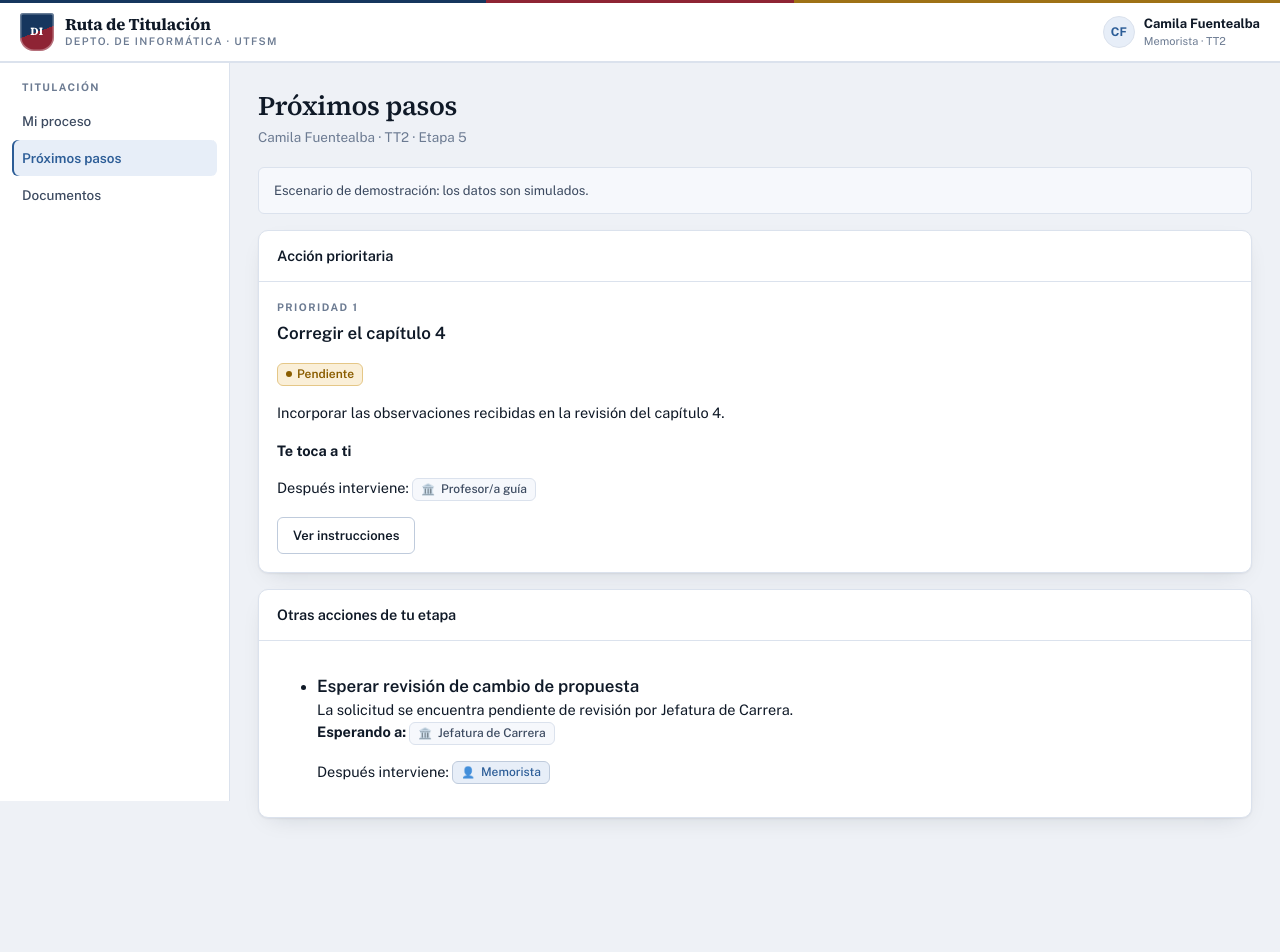
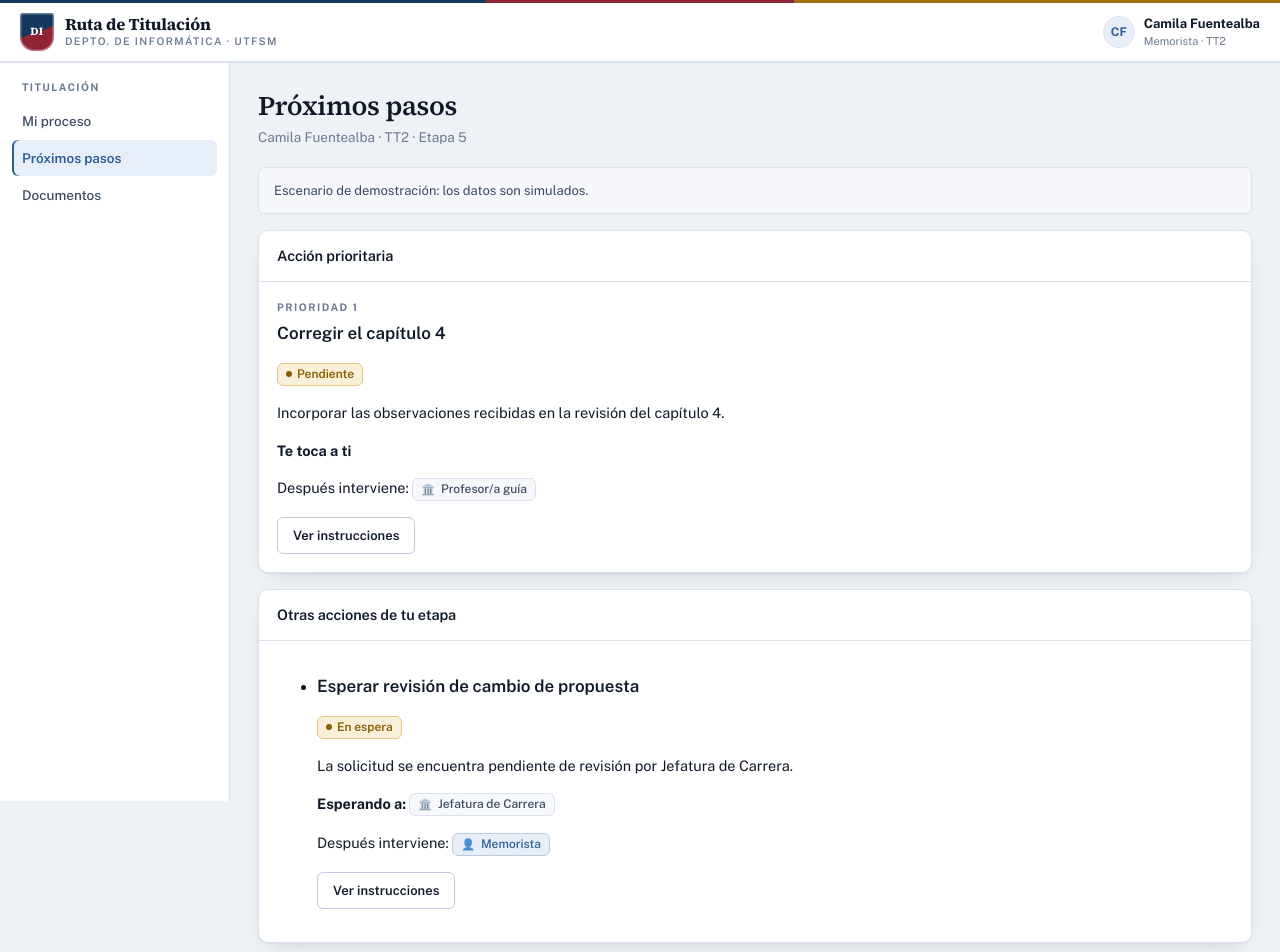
Before and after one commit to friquelmel9/INF322-Proyecto, a React (Vite) app: page /pendientes in a window 1280 px wide. Shown: the top 952 px of the page. Before the commit the page ends 898 px from the top, so only its background shows below. Built offline with nearby package versions, Linux system fonts and the light colour scheme.

Commit message:
feat: completar la lista de otras acciones

```diff
--- /dev/null
+++ b/src/components/pendientes/PendingActionsList.jsx
@@ -0,0 +1,42 @@
+import StatusBadge from "../shared/StatusBadge.jsx";
+import ResponsibilityFlow from "./ResponsibilityFlow.jsx";
+import ActionInstructions from "./ActionInstructions.jsx";
+
+export default function PendingActionsList({ acciones }) {
+  if (acciones.length === 0) {
+    return null;
+  }
+
+  return (
+    <section className="card">
+      <div className="card-h">
+        <h2>Otras acciones de tu etapa</h2>
+      </div>
+
+      <div className="card-b">
+        <ul className="stack">
+          {acciones.map((accion) => (
+            <li key={accion.id}>
+              <div className="stack">
+                <h3>{accion.titulo}</h3>
+
+                <div>
+                  <StatusBadge tipo="accion" valor={accion.estado} />
+                </div>
+
+                <p>{accion.descripcion}</p>
+
+                <ResponsibilityFlow
+                  responsableActualId={accion.responsableActualId}
+                  siguienteResponsableId={accion.siguienteResponsableId}
+                />
+
+                <ActionInstructions instrucciones={accion.instrucciones} />
+              </div>
+            </li>
+          ))}
+        </ul>
+      </div>
+    </section>
+  );
+}
--- a/src/pages/PendientesPage.jsx
+++ b/src/pages/PendientesPage.jsx
@@ -1,7 +1,7 @@
 import { memorista } from "../data/memorista.js";
 import { acciones } from "../data/acciones.js";
 import NextActionCard from "../components/pendientes/NextActionCard.jsx";
-import ResponsibilityFlow from "../components/pendientes/ResponsibilityFlow.jsx";
+import PendingActionsList from "../components/pendientes/PendingActionsList.jsx";
 
 export default function PendientesPage() {
   const accionesEtapa = acciones
@@ -36,29 +36,7 @@ export default function PendientesPage() {
           </p>
         )}
 
-        {otrasAcciones.length > 0 && (
-          <section className="card">
-            <div className="card-h">
-              <h2>Otras acciones de tu etapa</h2>
-            </div>
-
-            <div className="card-b">
-              <ul className="stack">
-                {otrasAcciones.map((accion) => (
-                  <li key={accion.id}>
-                    <h3>{accion.titulo}</h3>
-                    <p>{accion.descripcion}</p>
-
-                    <ResponsibilityFlow
-                      responsableActualId={accion.responsableActualId}
-                      siguienteResponsableId={accion.siguienteResponsableId}
-                    />
-                  </li>
-                ))}
-              </ul>
-            </div>
-          </section>
-        )}
+        <PendingActionsList acciones={otrasAcciones} />
       </div>
     </>
   );
```
